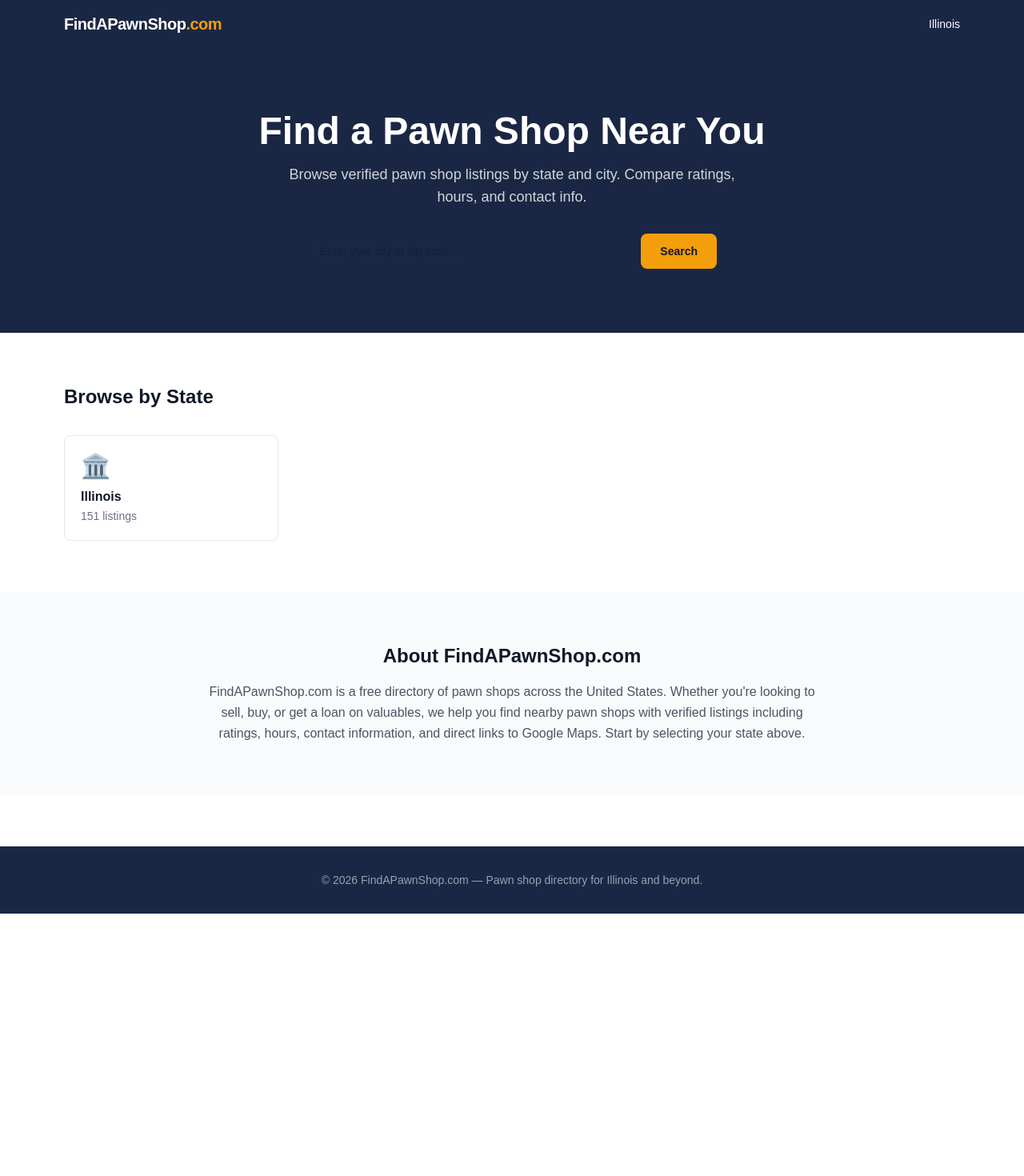
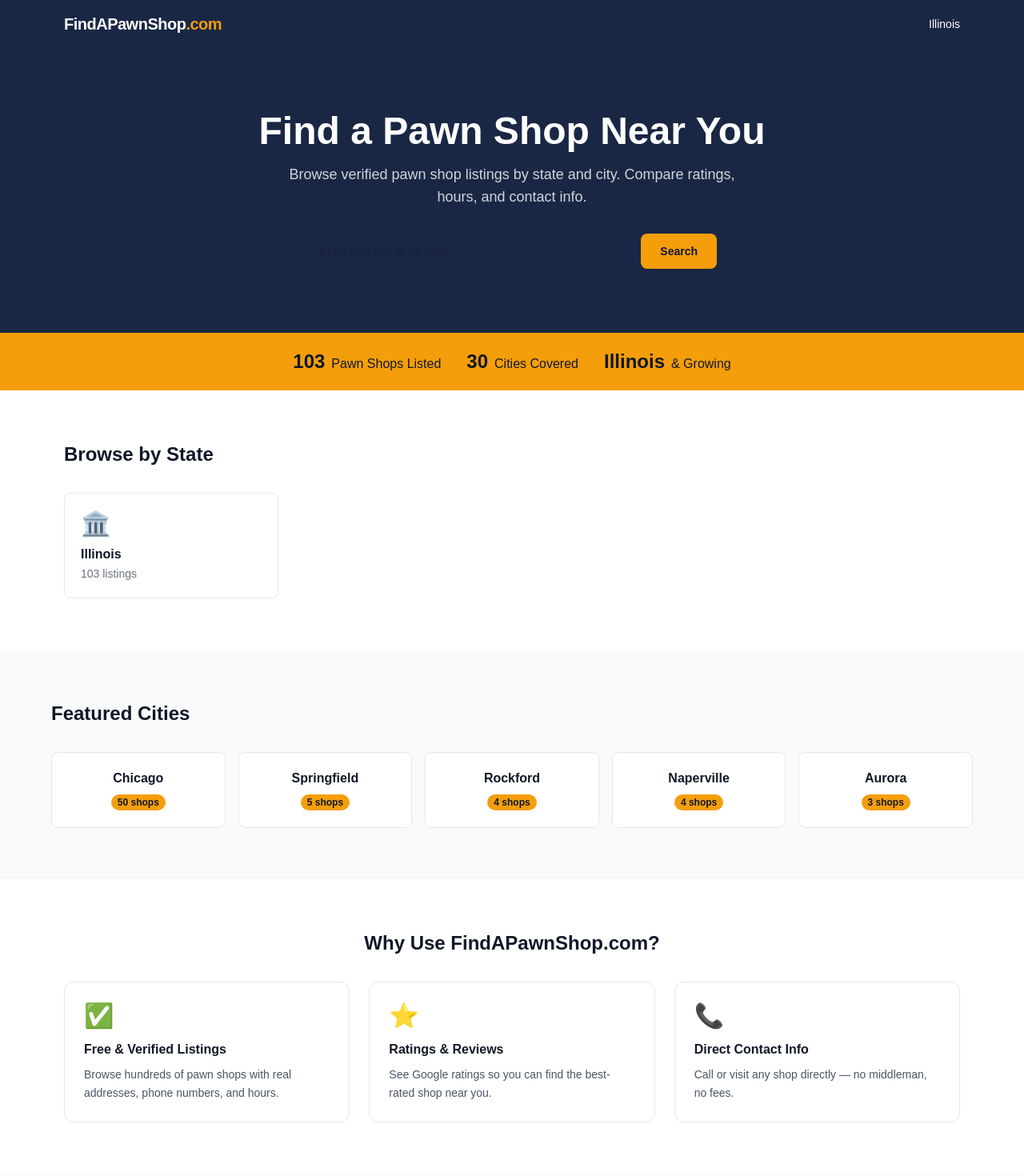
Before and after one commit to arouvalis/find-a-pawn-shop, a Next.js app: page / in a window 1280 px wide. Shown: the top 1470 px of the page at 80% size. Before the commit the page ends 1142 px from the top, so only its background shows below. Built offline with nearby package versions, Linux system fonts and the light colour scheme.

Commit message:
Homepage improvements - stats bar, featured cities, why use section

```diff
--- a/src/app/page.tsx
+++ b/src/app/page.tsx
@@ -1,6 +1,19 @@
 import Link from "next/link";
+import { getAllShops, getCities } from "@/lib/pawnShops";
+
+const FEATURED_CITIES = ["chicago", "springfield", "rockford", "naperville", "aurora"];
 
 export default function HomePage() {
+  const allShops = getAllShops();
+  const cities = getCities();
+  const totalShops = allShops.length;
+  const totalCities = cities.length;
+
+  const featuredCities = FEATURED_CITIES.flatMap((slug) => {
+    const found = cities.find((c) => c.citySlug === slug);
+    return found ? [found] : [];
+  });
+
   return (
     <>
       {/* Hero */}
@@ -27,6 +40,24 @@
         </div>
       </section>
 
+      {/* Stats bar */}
+      <section style={{ backgroundColor: "#f59e0b" }} className="py-5 px-4">
+        <div className="max-w-6xl mx-auto flex flex-wrap justify-center gap-8 text-gray-900">
+          <div className="text-center">
+            <span className="text-2xl font-bold">{totalShops}</span>
+            <span className="ml-2 font-medium">Pawn Shops Listed</span>
+          </div>
+          <div className="text-center">
+            <span className="text-2xl font-bold">{totalCities}</span>
+            <span className="ml-2 font-medium">Cities Covered</span>
+          </div>
+          <div className="text-center">
+            <span className="text-2xl font-bold">Illinois</span>
+            <span className="ml-2 font-medium">&amp; Growing</span>
+          </div>
+        </div>
+      </section>
+
       {/* Browse by State */}
       <section className="max-w-6xl mx-auto px-4 py-16">
         <h2 className="text-2xl font-bold text-gray-900 mb-8">Browse by State</h2>
@@ -37,8 +68,60 @@
           >
             <div className="text-3xl mb-2">🏛️</div>
             <div className="font-semibold text-gray-900 group-hover:text-amber-600">Illinois</div>
-            <div className="text-sm text-gray-500 mt-0.5">151 listings</div>
+            <div className="text-sm text-gray-500 mt-0.5">{totalShops} listings</div>
           </Link>
+        </div>
+      </section>
+
+      {/* Featured Cities */}
+      <section className="bg-gray-50 py-16 px-4">
+        <div className="max-w-6xl mx-auto">
+          <h2 className="text-2xl font-bold text-gray-900 mb-8">Featured Cities</h2>
+          <div className="grid grid-cols-2 sm:grid-cols-3 md:grid-cols-5 gap-4">
+            {featuredCities.map(({ citySlug, city, count }) => (
+              <Link
+                key={citySlug}
+                href={`/illinois/${citySlug}`}
+                className="border border-gray-200 bg-white rounded-lg p-5 hover:border-amber-400 hover:shadow-md transition-all group text-center"
+              >
+                <div className="font-semibold text-gray-900 group-hover:text-amber-600 mb-1">{city}</div>
+                <div
+                  style={{ backgroundColor: "#f59e0b" }}
+                  className="inline-block text-xs font-bold text-gray-900 rounded-full px-2 py-0.5 mt-1"
+                >
+                  {count} shop{count !== 1 ? "s" : ""}
+                </div>
+              </Link>
+            ))}
+          </div>
+        </div>
+      </section>
+
+      {/* Why Use FindAPawnShop.com */}
+      <section className="max-w-6xl mx-auto px-4 py-16">
+        <h2 className="text-2xl font-bold text-gray-900 mb-8 text-center">Why Use FindAPawnShop.com?</h2>
+        <div className="grid grid-cols-1 sm:grid-cols-3 gap-6">
+          <div className="border border-gray-200 rounded-xl p-6">
+            <div className="text-3xl mb-3">✅</div>
+            <h3 className="font-bold text-gray-900 mb-2">Free &amp; Verified Listings</h3>
+            <p className="text-gray-600 text-sm leading-relaxed">
+              Browse hundreds of pawn shops with real addresses, phone numbers, and hours.
+            </p>
+          </div>
+          <div className="border border-gray-200 rounded-xl p-6">
+            <div className="text-3xl mb-3">⭐</div>
+            <h3 className="font-bold text-gray-900 mb-2">Ratings &amp; Reviews</h3>
+            <p className="text-gray-600 text-sm leading-relaxed">
+              See Google ratings so you can find the best-rated shop near you.
+            </p>
+          </div>
+          <div className="border border-gray-200 rounded-xl p-6">
+            <div className="text-3xl mb-3">📞</div>
+            <h3 className="font-bold text-gray-900 mb-2">Direct Contact Info</h3>
+            <p className="text-gray-600 text-sm leading-relaxed">
+              Call or visit any shop directly — no middleman, no fees.
+            </p>
+          </div>
         </div>
       </section>
 
```
